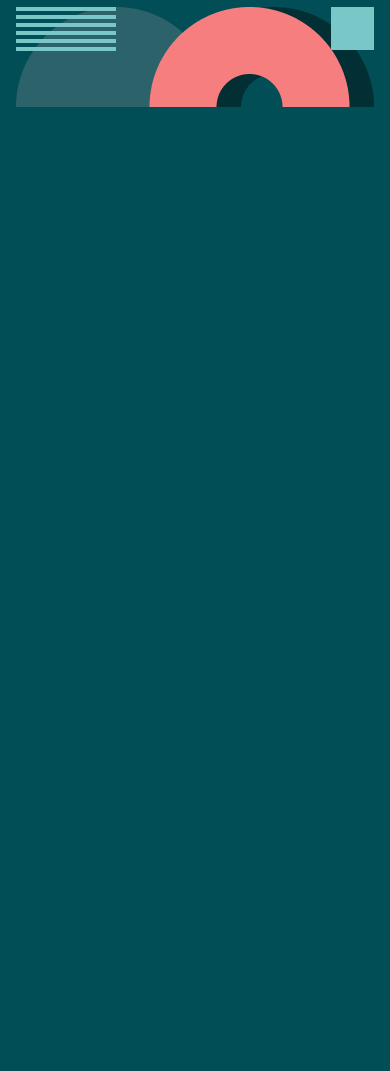
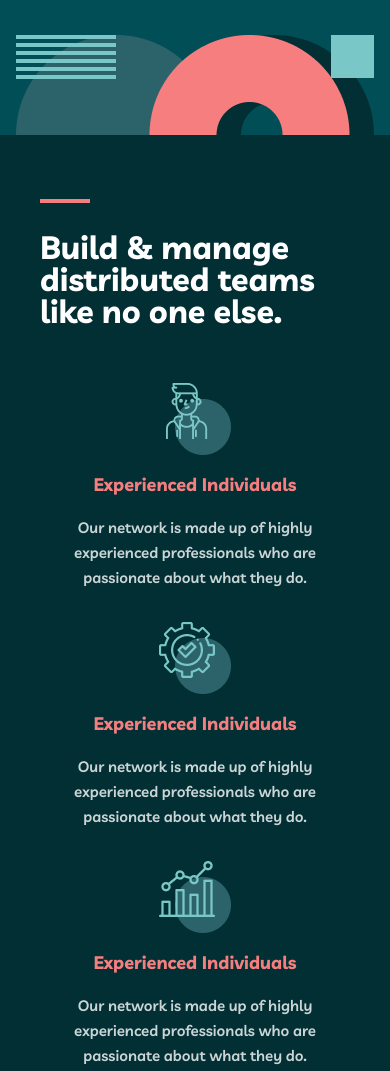
Before and after one commit to BahodiRajabov/myteam, a plain HTML site: page index.html in a window 390 px wide. Shown: the part 460-1531 px from the top of the page. Before the commit the page ends 844 px from the top, so only its background shows below. Drawn offline with Linux system fonts and the light colour scheme.

Commit message:
add futures section desktop and responsive

```diff
--- a/css/style.css
+++ b/css/style.css
@@ -221,8 +221,99 @@ img {
   top: 0;
   left: 0;
 }
-
+.features {
+  padding-top: 140px;
+  padding-bottom: 140px;
+  background-color: #012f34;
+  background-image: url("../img/features-bg.png");
+  background-repeat: no-repeat;
+  background-position: right calc(50% - 760px) bottom;
+}
+.features__container {
+  display: flex;
+  align-items: flex-start;
+  justify-content: space-between;
+}
+.features__header {
+  margin-top: 0;
+  margin-bottom: 0;
+  margin-right: 125px;
+  padding-top: 54px;
+  font-weight: bold;
+  font-size: 48px;
+  line-height: 48px;
+  color: #ffffff;
+  max-width: 445px;
+  position: relative;
+}
+.features__header::before {
+  content: "";
+  display: block;
+  height: 4px;
+  width: 50px;
+  background-color: #f67e7e;
+  position: absolute;
+  top: 0;
+  left: 0;
+}
+.features__list {
+  margin-top: 0;
+  margin-bottom: 0;
+  padding-left: 0;
+  list-style-type: none;
+  display: flex;
+  flex-direction: column;
+}
+.features__item:not(:last-child) {
+  margin-bottom: 32px;
+}
+.feature {
+  display: flex;
+  align-items: flex-start;
+}
+.feature::before {
+  content: "";
+  width: 72px;
+  height: 72px;
+  background-repeat: no-repeat;
+  background-position: center center;
+  margin-right: 23px;
+}
+.feature-man::before {
+  background-image: url("../img/man.png");
+}
+.feature-easy::before {
+  background-image: url("../img/easy.png");
+}
+.feature-diagram::before {
+  background-image: url("../img/diagram.png");
+}
+.feature__info {
+  max-width: 445px;
+}
+.feature__header {
+  margin-top: 0;
+  margin-bottom: 16px;
+  font-weight: bold;
+  font-size: 18px;
+  line-height: 28px;
+  color: #f67e7e;
+}
+.feature__desc {
+  margin-top: 0;
+  margin-bottom: 0;
+  font-weight: 600;
+  font-size: 15px;
+  line-height: 25px;
+  color: #ffffff;
+  mix-blend-mode: normal;
+  opacity: 0.8;
+}
 @media only screen and (max-width: 768px) {
+  .container {
+    padding-left: 40px;
+    padding-right: 40px;
+  }
   .header {
     padding-top: 64px;
     padding-bottom: 64px;
@@ -250,7 +341,7 @@ img {
     text-align: center;
     font-size: 64px;
     line-height: 56px;
-    width: 350px;
+    max-width: 350px;
   }
   .intro__desc {
     text-align: center;
@@ -261,8 +352,28 @@ img {
   .intro__desc::before {
     display: none;
   }
+  .features {
+    padding-top: 100px;
+    padding-bottom: 100px;
+    padding-left: 50px;
+    padding-right: 50px;
+    background-position: right calc(50% - 390px) top;
+  }
+  .features__container {
+    flex-direction: column;
+  }
+  .features__header {
+    margin-bottom: 65px;
+    margin-right: 0;
+    padding-top: 32px;
+    font-size: 32px;
+    line-height: 32px;
+  }
+  .features__list {
+    flex-direction: column;
+  }
 }
-@media only screen and (max-width: 560px) {
+@media only screen and (max-width: 700px) {
   .header {
     padding-top: 48px;
     padding-bottom: 48px;
@@ -395,7 +506,7 @@ img {
     text-align: center;
     font-size: 40px;
     line-height: 40px;
-    width: 245px;
+    max-width: 245px;
   }
   .intro__desc {
     text-align: center;
@@ -406,4 +517,38 @@ img {
   .intro__desc::before {
     display: none;
   }
+  .features {
+    /* display: none; */
+    padding-top: 64px;
+    padding-bottom: 64px;
+    padding-left: 0;
+    padding-right: 0;
+    background-position: right calc(50% - 390px) top;
+  }
+  .features__container {
+    flex-direction: column;
+  }
+  .features__header {
+    margin-bottom: 56px;
+    /* max-width: 240px; */
+    min-width: 100%;
+  }
+  .features__list {
+    flex-direction: column;
+    justify-content: center;
+  }
+  .features__item {
+    text-align: center;
+    flex-direction: column;
+    margin-bottom: 48px;
+  }
+  .feature__info {
+    /* max-width: 327px; */
+    max-width: 100%;
+  }
+  .features__item::before {
+    margin-right: auto;
+    margin-left: auto;
+    margin-bottom: 16px;
+  }
 }
--- a/index.html
+++ b/index.html
@@ -14,6 +14,8 @@
 
 
 <body>
+  <!-- HEADER -->
+
   <header class="header">
     <div class="container header__container">
       <a class="header__logo-link logo-link" href="index.html">
@@ -36,6 +38,9 @@
       </button>
     </div>
   </header>
+
+  <!-- INTRO -->
+
   <section class="intro">
     <div class="container intro__container">
       <h1 class="intro__header">Find the best
@@ -44,6 +49,38 @@
         aren’t tapping into the abundance of global talent. We’re about to change that.</p>
     </div>
   </section>
+
+  <!-- FEATURES -->
+
+  <section class="features">
+    <div class="container features__container">
+      <h2 class="features__header">Build & manage distributed teams like no one else.</h2>
+      <ul class="features__list">
+        <li class="features__item feature feature-man">
+          <div class="feature__info">
+            <h2 class="feature__header">Experienced Individuals</h2>
+            <p class="feature__desc">Our network is made up of highly experienced professionals who are passionate about
+              what they do.</p>
+          </div>
+        </li>
+        <li class="features__item feature feature-easy">
+          <div class="feature__info">
+            <h2 class="feature__header">Experienced Individuals</h2>
+            <p class="feature__desc">Our network is made up of highly experienced professionals who are passionate about
+              what they do.</p>
+          </div>
+        </li>
+        <li class="features__item feature feature-diagram">
+          <div class="feature__info">
+            <h2 class="feature__header">Experienced Individuals</h2>
+            <p class="feature__desc">Our network is made up of highly experienced professionals who are passionate about
+              what they do.</p>
+          </div>
+        </li>
+      </ul>
+    </div>
+  </section>
+
   <script>
     var header = document.querySelector('.header');
     var btn = document.querySelector('.toggler-btn');
```
Also changed, not shown: img/diagram.png (added), img/diagram@2x.png (added), img/easy.png (added), img/easy@2x.png (added), img/features-bg.png (added), img/features-bg@2x.png (added), img/man.png (added), img/man@2x.png (added), img/reviews-bg.png (added), img/reviews-bg@2x.png (added).
